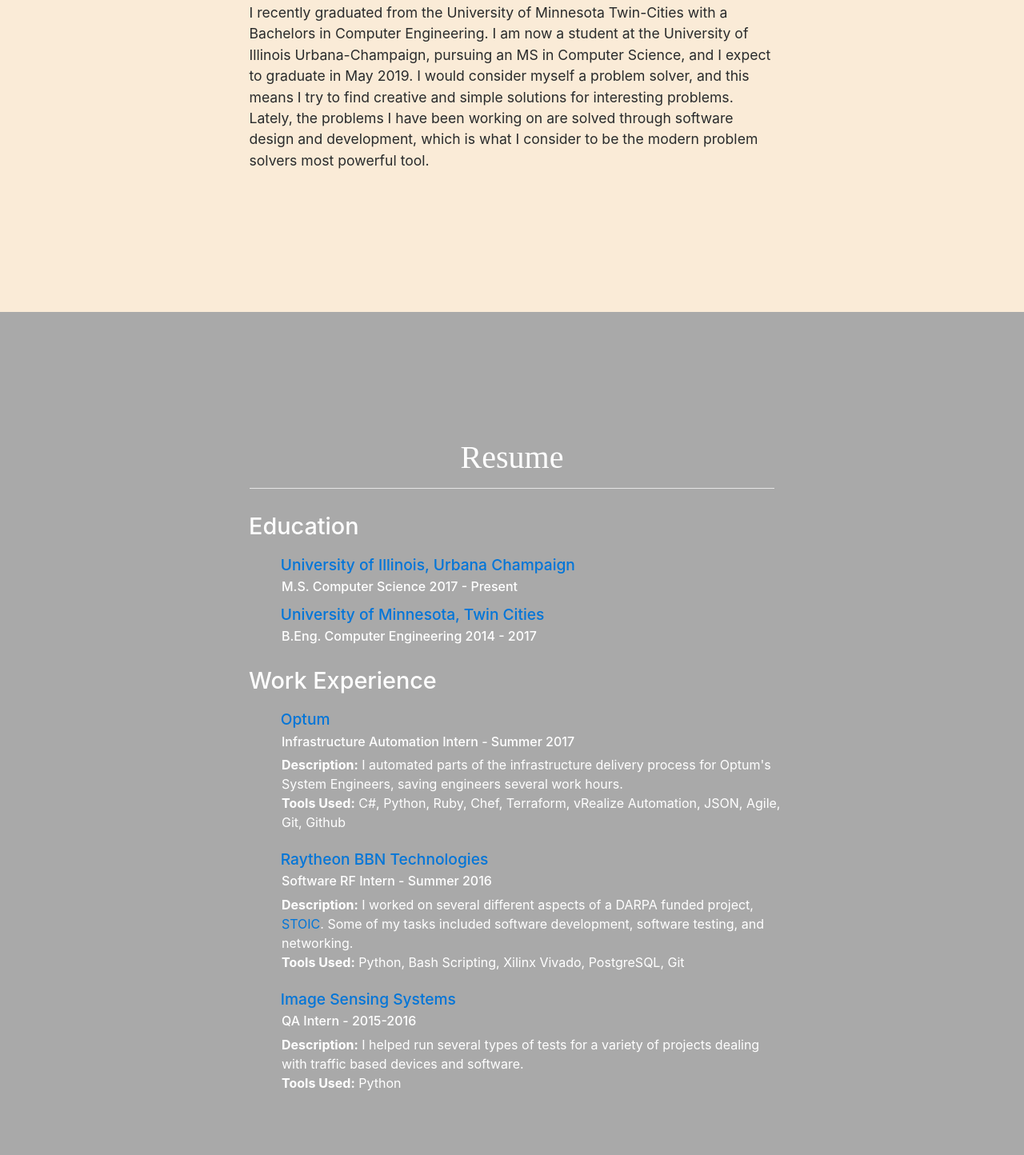
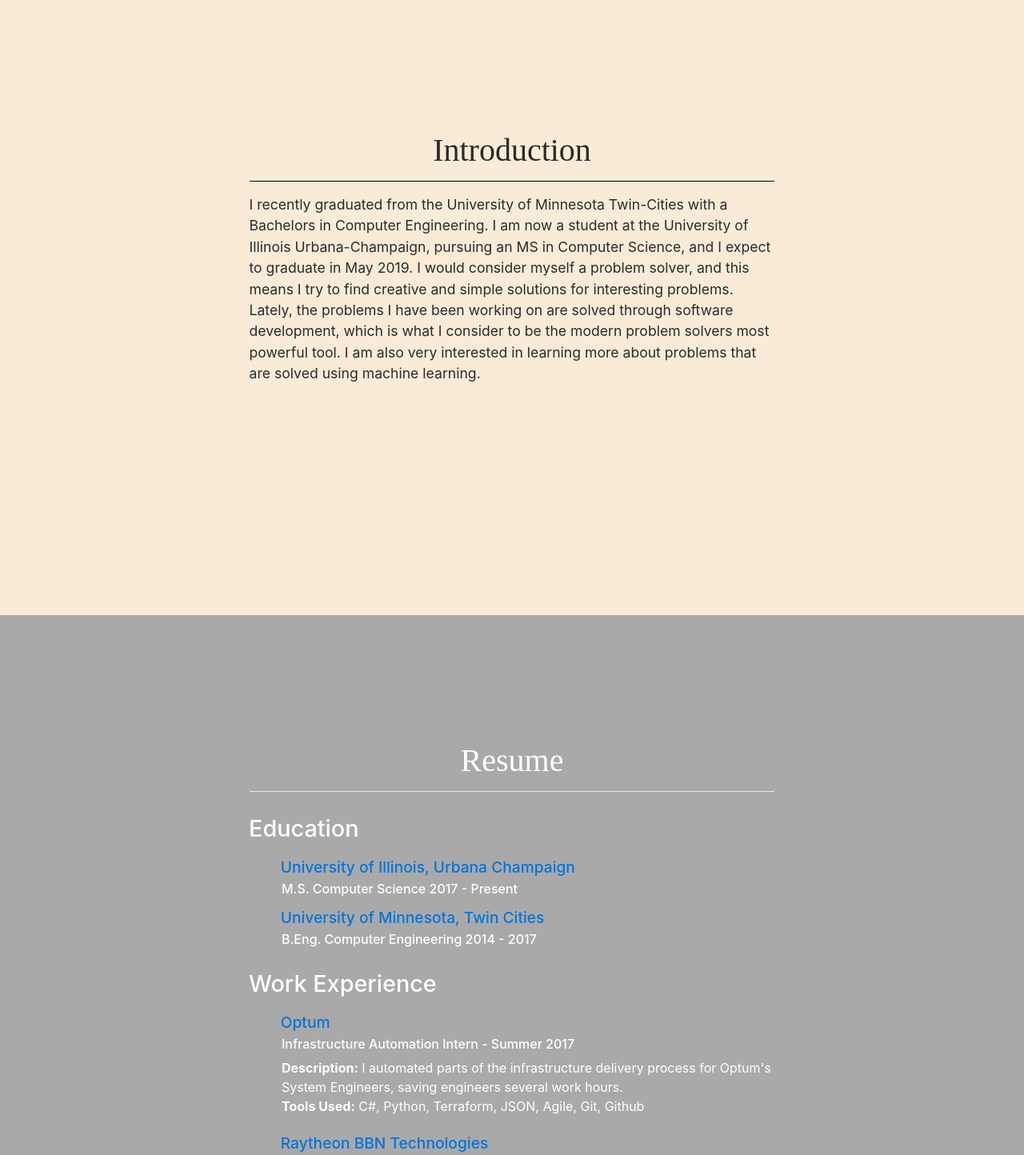
Before and after one commit to sgorse/sgorse.github.io, a plain HTML site: page index.html in a window 1280 px wide. Shown: the part 910-2354 px from the top of the page at 80% size. Drawn offline with nearby package versions, Linux system fonts and the light colour scheme; a web font is replaced by a local one.

Commit message:
Added some optimizations for my websites

```diff
--- a/css/styles.css
+++ b/css/styles.css
@@ -53,13 +53,13 @@
   font-family:Sansita;
   background-color:IndianRed;
   color:white;
-  padding-top: 15em;
-  padding-bottom:17em;
+  padding-top: 20em;
+  padding-bottom:20em;
 }
 
 #pageTwo {
-  padding-top: 10em;
-  padding-bottom: 10em;
+  padding-top: 17em;
+  padding-bottom: 17em;
   background-color: AntiqueWhite;
 }
 
--- a/index.html
+++ b/index.html
@@ -13,6 +13,7 @@
     <!-- <a href="#pageFour">Projects</a> -->
   </div>
 </header>
+
 <div id="pageOne">
   <div class="text-center">
     <h1 id="name">Shirdon Gorse</h1>
@@ -21,43 +22,45 @@
       <!-- <a class="btn btn-default" href="#">Email</a> -->
       <a class="btn btn-default" href="#">LinkedIn</a>
       <a class="btn btn-default" href="#">GitHub</a>
-      <a class="btn btn-default" href="#">Resume</a>
+      <!-- <a class="btn btn-default" href="#">Resume</a> -->
     </div>
   </div>
 </div>
+
 <div id="pageTwo">
   <h1 class="block text-center sansita" >Introduction</h1>
   <hr class="block text-center whitehr">
-  <p class="intro">I recently graduated from the University of Minnesota Twin-Cities with a Bachelors in Computer Engineering. I am now a student at the University of Illinois Urbana-Champaign, pursuing an MS in Computer Science, and I expect to graduate in May 2019. I would consider myself a problem solver, and this means I try to find creative and simple solutions for interesting problems. Lately, the problems I have been working on are solved through software design and development, which is what I consider to be the modern problem solvers most powerful tool.</p>
+  <p class="intro">I recently graduated from the University of Minnesota Twin-Cities with a Bachelors in Computer Engineering. I am now a student at the University of Illinois Urbana-Champaign, pursuing an MS in Computer Science, and I expect to graduate in May 2019. I would consider myself a problem solver, and this means I try to find creative and simple solutions for interesting problems. Lately, the problems I have been working on are solved through software development, which is what I consider to be the modern problem solvers most powerful tool. I am also very interested in learning more about problems that are solved using machine learning.</p>
 </div>
+
 <div id="pageThree">
   <h1 class="block text-center sansita">Resume</h1>
   <hr class="block text-center redhr">
 
   <h2 class="ResSubtitle">Education</h2>
 
-  <h3 class="SchoolName"><a href="http://illinois.edu/">University of Illinois,  Urbana Champaign</a></h3>
+  <h3 class="SchoolName"><a href="http://illinois.edu/" target="_blank">University of Illinois,  Urbana Champaign</a></h3>
   <h4 class="Degree">M.S. Computer Science 2017 - Present</h4>
 
-  <h3 class="SchoolName"><a href="https://twin-cities.umn.edu/">University of Minnesota, Twin Cities</a></h3>
+  <h3 class="SchoolName"><a href="https://twin-cities.umn.edu/" target="_blank" >University of Minnesota, Twin Cities</a></h3>
   <h4 class="Degree">B.Eng. Computer Engineering 2014 - 2017</h4>
 
   <h2 class="ResSubtitle">Work Experience</h2>
 
-  <h3 class="CompanyName"><a href="https://www.optum.com/">Optum</a></h3>
+  <h3 class="CompanyName"><a href="https://www.optum.com/" target="_blank">Optum</a></h3>
   <h4 class="WorkTitle">Infrastructure Automation Intern - Summer 2017</h4>
   <div class="Description"><b>Description:</b> I automated parts of the infrastructure delivery process for Optum's System Engineers, saving engineers several work hours.</div>
-  <div class="TechUsed"><b>Tools Used:</b> C#, Python, Ruby, Chef, Terraform, vRealize Automation, JSON, Agile, Git, Github</div>
+  <div class="TechUsed"><b>Tools Used:</b> C#, Python, Terraform, JSON, Agile, Git, Github</div>
 
-  <h3 class="CompanyName"><a href="http://www.raytheon.com/ourcompany/bbn/">Raytheon BBN Technologies</a></h3>
+  <h3 class="CompanyName"><a href="http://www.raytheon.com/ourcompany/bbn/" target="_blank">Raytheon BBN Technologies</a></h3>
   <h4 class="WorkTitle">Software RF Intern - Summer 2016</h4>
-  <div class="Description"><b>Description:</b> I worked on several different aspects of a DARPA funded project, <a href="http://www.darpa.mil/program/spatial-temporal-and-orientation-information-in-contested-environments">STOIC</a>. Some of my tasks included software development, software testing, and networking.</div>
+  <div class="Description"><b>Description:</b> I worked on several different aspects of a DARPA funded project, <a href="http://www.darpa.mil/program/spatial-temporal-and-orientation-information-in-contested-environments" target="_blank">STOIC</a>. Some of my tasks included software development, software testing, and networking.</div>
   <div class="TechUsed"><b>Tools Used:</b> Python, Bash Scripting, Xilinx Vivado, PostgreSQL, Git</div>
 
-  <h3 class="CompanyName"><a href="http://www.imagesensing.com/">Image Sensing Systems</a></h3>
+  <h3 class="CompanyName"><a href="http://www.imagesensing.com/" target="_blank">Image Sensing Systems</a></h3>
   <h4 class="WorkTitle">QA Intern - 2015-2016</h4>
-  <div class="Description"><b>Description:</b> I helped run several types of tests for a variety of projects dealing with traffic based devices and software.</div>
-  <div class="TechUsed"><b>Tools Used:</b> Python</div>
+  <div class="Description"><b>Description:</b> I helped run several types of tests and debug for a variety of projects dealing with traffic based devices and software.</div>
+  <div class="TechUsed"><b>Tools Used:</b> C#, Python</div>
 
 </div>
 
```
